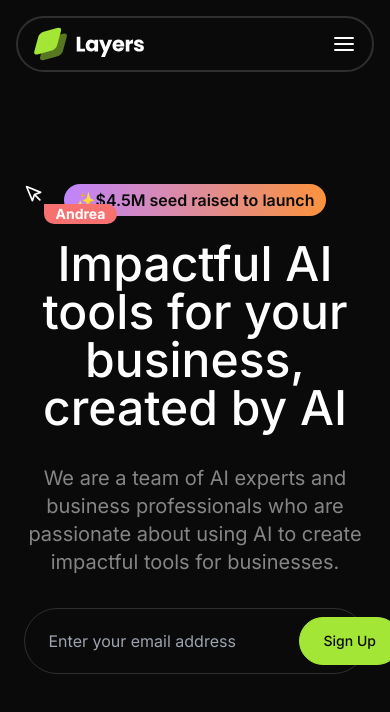
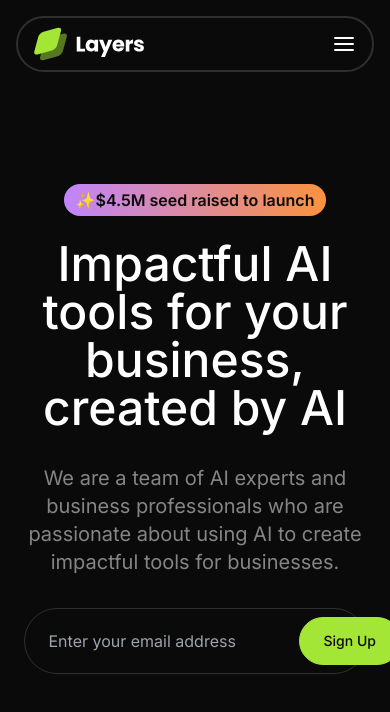
Before and after one commit to NatnaelDemelash/Layers-Clone-, a Next.js app: page / in a window 390 px wide. Shown: the top 712 px of the page. Built offline with nearby package versions, Linux system fonts and the light colour scheme.

Commit message:
make hero section responsive

```diff
--- a/src/sections/Hero.tsx
+++ b/src/sections/Hero.tsx
@@ -14,8 +14,11 @@
         <div className="absolute -top-16 -right-64 hidden lg:block">
           <Image src={designExample2Image} alt="design example image 2" />
         </div>
-        <div className="absolute">
+        <div className="absolute left-56 top-96 hidden lg:block">
           <Pointer name="Andrea" color="red" />
+        </div>
+        <div className="absolute right-80 -top-4 hidden lg:block">
+          <Pointer name="Bryan" />
         </div>
         <div className="flex justify-center">
           <div className="inline-flex py-1 px-3 bg-gradient-to-r from-purple-400 to-orange-400 text-neutral-950 rounded-full font-semibold">
```
